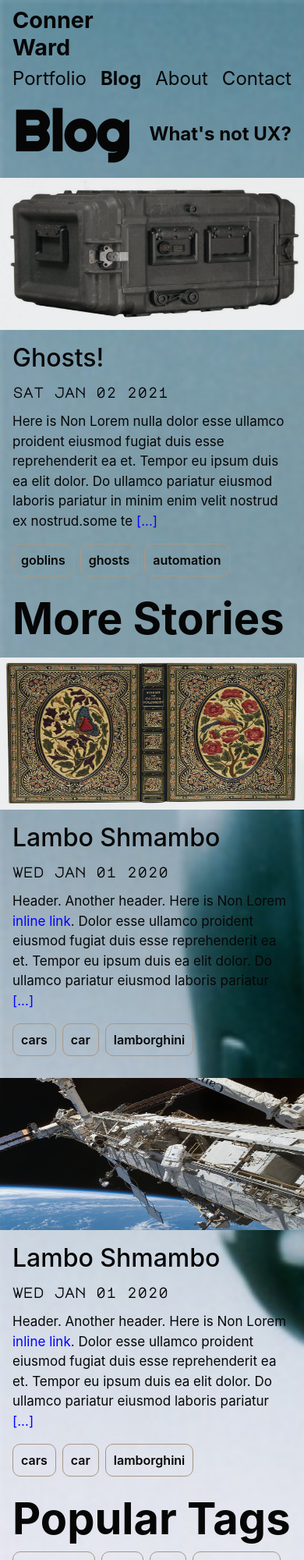
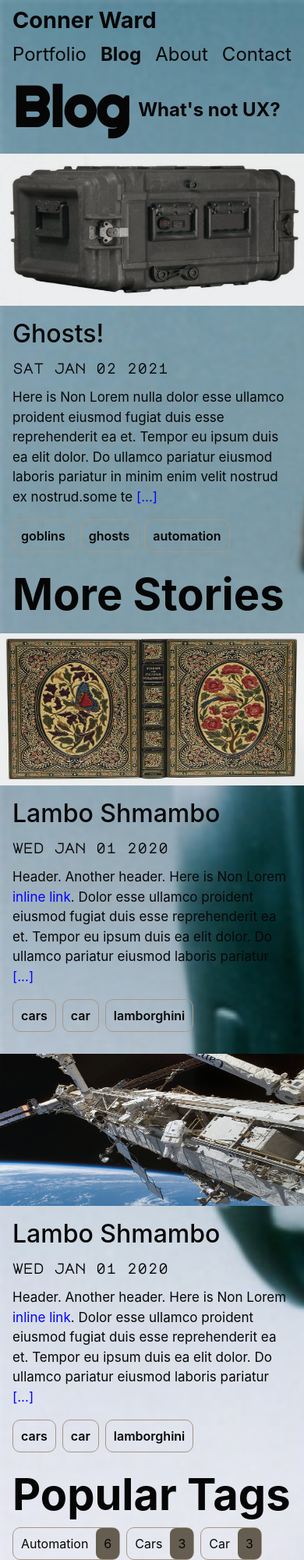
Before and after one commit to connerkward/homepage, a Next.js app: page /blog in a window 390 px wide. Shown: the top 2000 px of the page at 78% size. Built offline with nearby package versions, Linux system fonts and the light colour scheme; a web font is replaced by a local one.

Commit message:
fixed some issues
- scaling width
- tag counts
- npm config
- testing gh actions

```diff
--- a/components/TagWithCount.js
+++ b/components/TagWithCount.js
@@ -7,10 +7,10 @@ const TagWithCount = (props) => {
     return (
         <li className="posttagcount" key={props.tagslug}>
             <Link href={`/blog/tags/${props.tagslug}`}>
-                <div>
+                <>
                     <div className="counttagtext">{props.tagtext}</div>
                     <div className="counttagcount">{props.tagcount}</div>
-                </div>
+                </>
             </Link>
 
         </li>
--- a/styles/global.css
+++ b/styles/global.css
@@ -32,7 +32,7 @@
   --anothergrey: #a79786;
   --offgrey: rgb(107, 107, 107);
   --fadedbrown: #635751;
-  --fadedbrownnew: rgb(87, 78, 63);
+  --fadedbrownnew: rgba(87, 78, 63, 0.897);
   --offblack: #1c1d1e;
   --nearblack: #0e0e0e;
   --nearblack2: rgb(226, 217, 200);
@@ -44,8 +44,8 @@
   --legible-orange: #e87f10;
   /* SECTIONS */
   --footerfontcolor: var(--fadedbrownnew);
-  /* --maxwidth: 1020px; */
-  --maxwidth: 1050px;
+  --maxwidth: 96%;
+  /* --maxwidth: 1050px; */
   /* Color scheme  */
   --colorscheme: "dark";
   --highlight-color: var(--legible-orange);
@@ -84,12 +84,14 @@ html {
 body {
   margin: 0 auto !important;
   float: none !important;
-  max-width: var(--maxwidth);
+
 }
 
 .main {
   margin-left: 1.5rem;
   margin-right: 1.5rem;
+  max-width: var(--maxwidth);
+
 }
 
 a {
@@ -288,7 +290,6 @@ nav ol #logo {
 }
 
 .posttag {
-  display: inline-block;
   border-style: solid;
   border-radius: 10px;
   padding: 10px 10px;
@@ -314,15 +315,17 @@ nav ol #logo {
 }
 
 .posttagcount {
+  display: inline-flex;
   border-style: solid;
   border-radius: 10px;
   margin-right: 0.5rem;
   border-color: var(--offwhite);
   border-width: 1px;
-  display: flex;
-  padding: auto;
+  /* display: flex; */
+  /* padding: auto; */
   /* for col mode */
   margin-bottom: 0.25rem;
+
 }
 
 .posttagcount:hover {
@@ -332,14 +335,16 @@ nav ol #logo {
 
 .counttagtext {
   margin: 10px;
-  margin-right: 7.5px;
+  /* margin-right: 7.5px; */
 }
 
 .counttagcount {
   border-color: var(--offwhite);
   padding: 10px 10px;
-  border-bottom-right-radius: 8px;
-  border-top-right-radius: 8px;
+  border-radius: 8px;
+  /* border-top-right-radius: 8px; */
+  background-color: var(--fadedbrownnew);
+  width: fit-content;
 }
 
 .coverimage {
@@ -428,6 +433,8 @@ footer {
   padding-bottom: 1rem;
   padding-top: 1rem;
   margin-top: 1rem;
+
+
 }
 
 .footercontainer {
@@ -442,7 +449,7 @@ footer {
 
 /* MOBILE ============= */
 
-@media screen and (max-width: 540px) {
+@media screen and (max-width: 600px) {
   .main {
     margin-left: 1rem;
     margin-right: 1rem;
@@ -469,8 +476,9 @@ footer {
     column-gap: 1rem;
   }
   nav ol #logo {
-    padding-right: 54vmin;
-    margin-bottom: 0.5rem;
+    /* padding-right: 100vmin; */
+    margin-right: 10rem;
+    margin-bottom: 0.75rem;
   }
   nav ol #nav-right {
     display: none;
```
Also changed, not shown: 1 other file (tests, documents, lock files or other folders).
